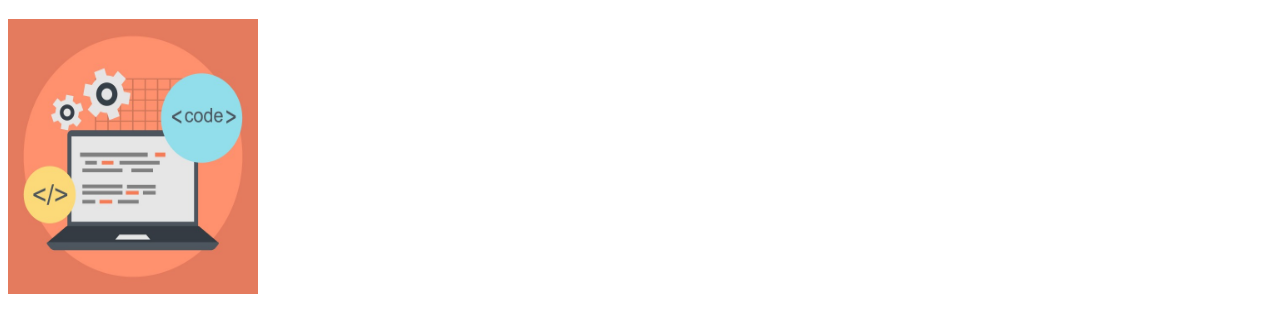
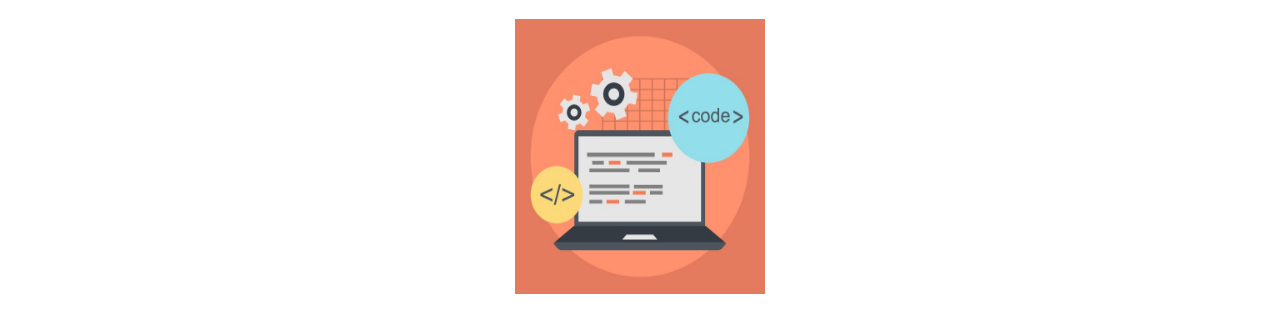
Before and after one commit to PabloSoriano/webInicial_PS, a plain HTML site: page index.html in a window 1280 px wide. Shown: the part 61-372 px from the top of the page. Drawn offline with Linux system fonts and the light colour scheme.

Commit message:
Update index.html

```diff
--- a/index.html
+++ b/index.html
@@ -9,7 +9,7 @@
   <meta name="description" content="Un lenguaje de marcado o lenguaje de marcas es una forma de codificar un documento que, junto con el texto, incorpora etiquetas o marcas que contienen información adicional acerca de la estructura del texto o su presentació">
 </head>
 <body>
- <h1>Lenguaje de marcas</h1> <img src="code-markup.jpg" alt="Lenguaje de Marcas" width="250" height="275">
+ <h1>Lenguaje de marcas</h1> <center><img src="code-markup.jpg" alt="Lenguaje de Marcas" width="250" height="275"></center>
   <p>Un lenguaje de marcado o lenguaje de marcas es una forma de codificar un documento que, junto con el texto, incorpora etiquetas o marcas que contienen información adicional acerca de la estructura del texto o su presentación.  Los Lenguajes de Marcas permiten hacer explícita la estructura de un documento, su contenido semántico o cualquier otra información lingüística o extralingüística que se quiera hacer patente. </p>
 </body>
 
```
